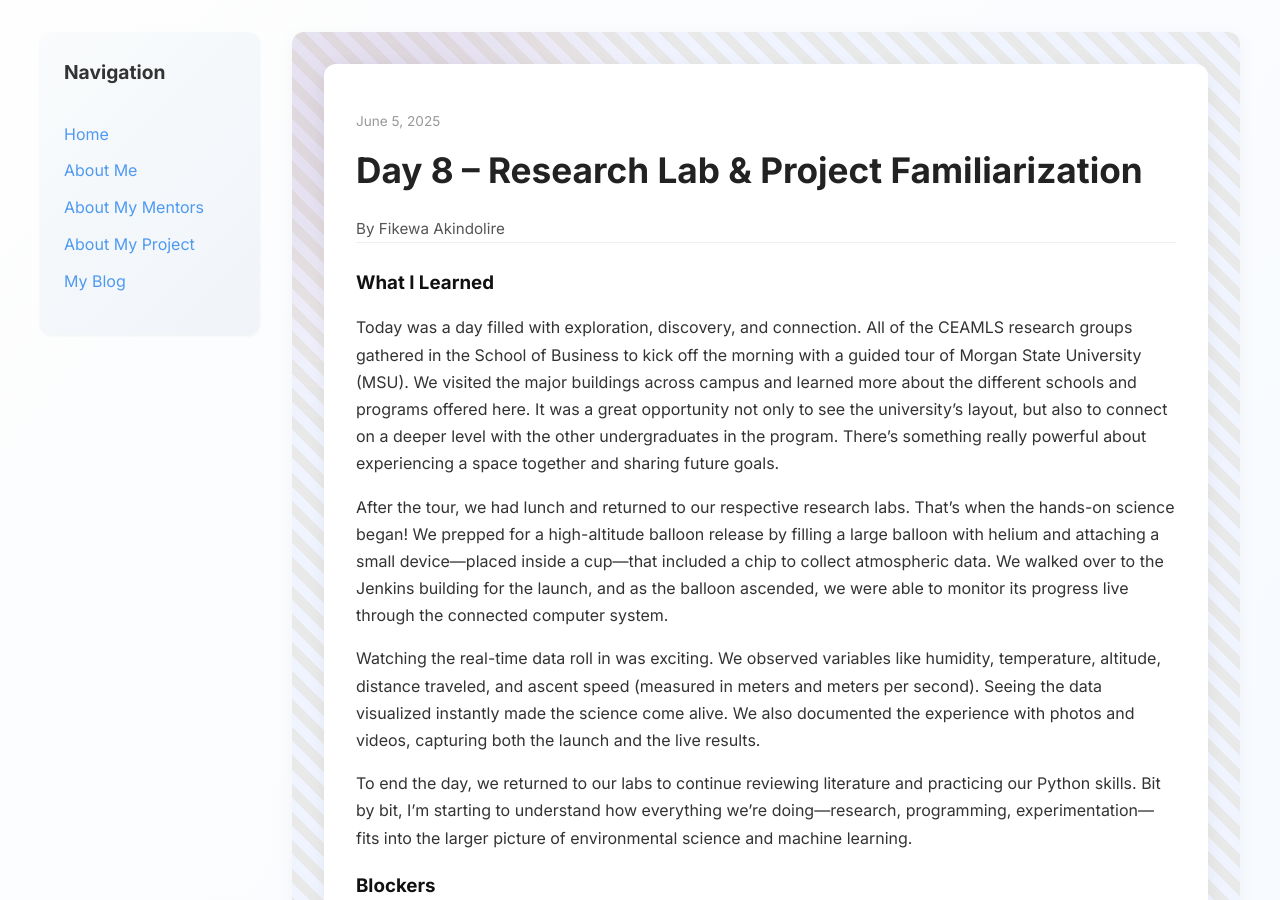
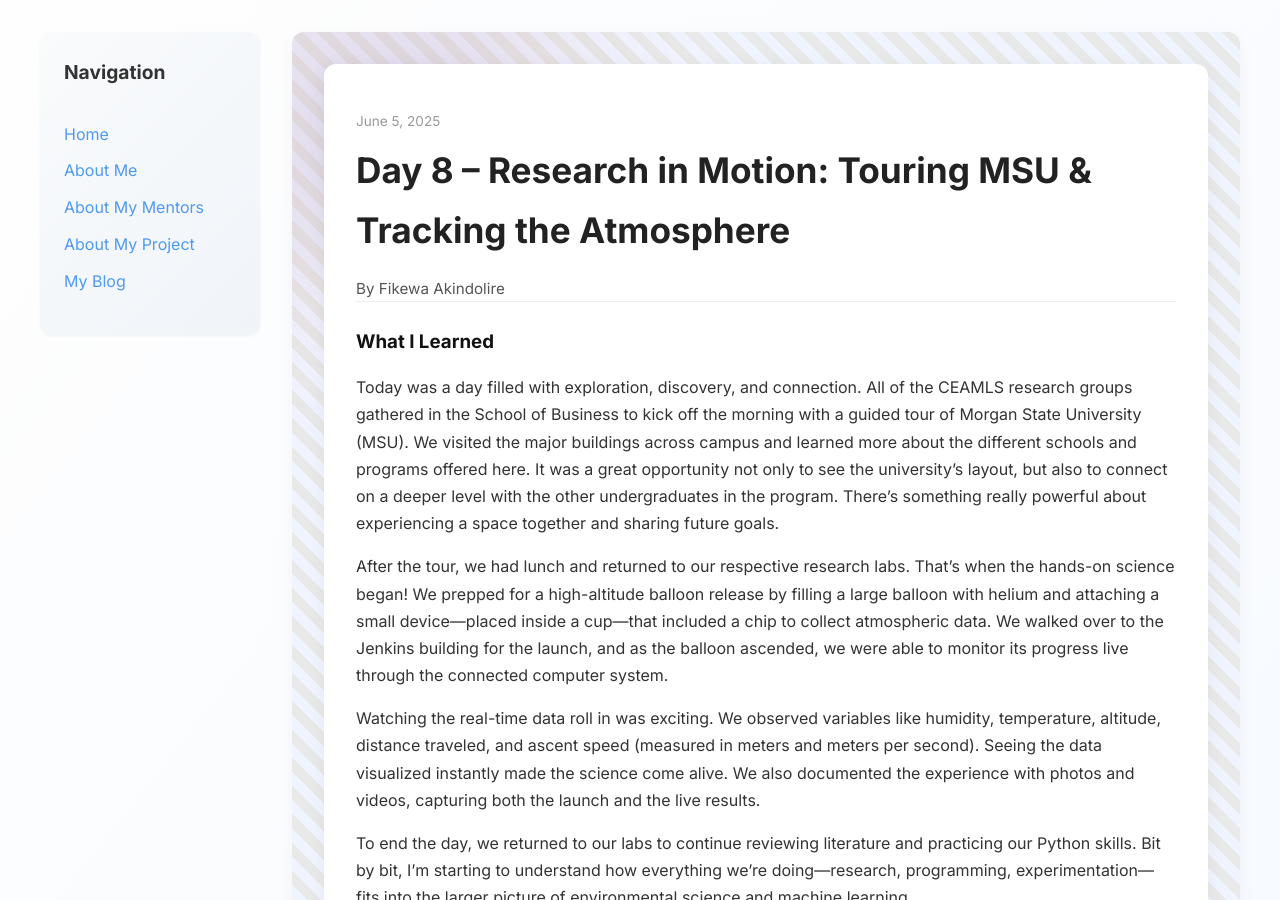
Before and after one commit to Fikewa-Akindolire/Fikewa-Akindolire.github.io, a Jekyll site: the page built from _posts/2025-06-05-day-8.md, in a window 1280 px wide and 900 px high. Built offline with Jekyll 4.4.1, drawn with Linux system fonts in a browser that asks for light colours.

Commit message:
Update 2025-06-05-day-8.md

```diff
--- a/_posts/2025-06-05-day-8.md
+++ b/_posts/2025-06-05-day-8.md
@@ -1,6 +1,6 @@
 ---
 layout: post
-title: "Day 8 – Research Lab & Project Familiarization"
+title: "Day 8 – Research in Motion: Touring MSU & Tracking the Atmosphere"
 date: 2025-06-05
 author: Fikewa Akindolire
 permalink: /day8.html
```
